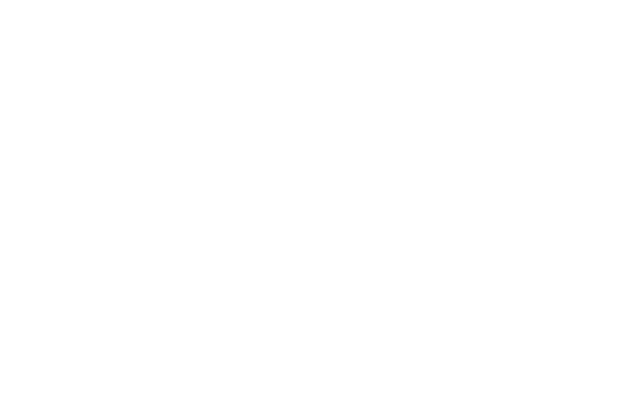
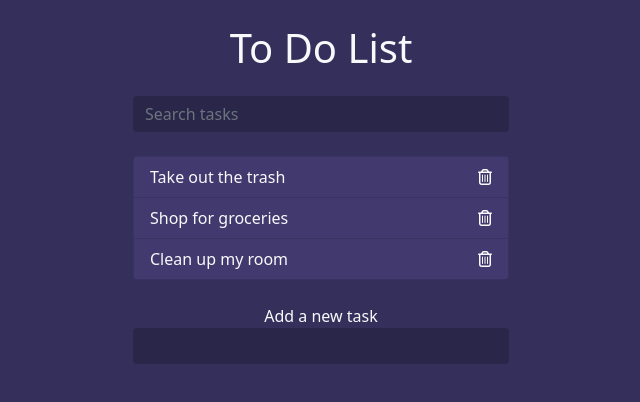
Before and after one commit to jcmestti/to-do-list-app, a plain HTML site: page index.html in a window 1280 px wide. Shown: the whole page, without its empty margins (319-959 px from the left). Drawn offline with nearby package versions, Linux system fonts and the light colour scheme.

Commit message:
To do list final main structure

```diff
--- a/index.html
+++ b/index.html
@@ -3,9 +3,43 @@
     <meta charset="UTF-8">
     <meta http-equiv="X-UA-Compatible" content="IE=edge">
     <meta name="viewport" content="width=device-width, initial-scale=1.0">
+    <script src="https://kit.fontawesome.com/8e5dccd4ff.js" crossorigin="anonymous"></script>
+    <link href="https://cdn.jsdelivr.net/npm/bootstrap@5.1.3/dist/css/bootstrap.min.css" rel="stylesheet" integrity="sha384-1BmE4kWBq78iYhFldvKuhfTAU6auU8tT94WrHftjDbrCEXSU1oBoqyl2QvZ6jIW3" crossorigin="anonymous"><link href="https://cdn.jsdelivr.net/npm/bootstrap@5.1.3/dist/css/bootstrap.min.css" rel="stylesheet" integrity="sha384-1BmE4kWBq78iYhFldvKuhfTAU6auU8tT94WrHftjDbrCEXSU1oBoqyl2QvZ6jIW3" crossorigin="anonymous">
+    <link rel="stylesheet" href="styles.css">
     <title>To Do List</title>
 </head>
 <body>
 
+    <div class="container">
+        <header class="text-center text-light my-4">
+            <h1 class="mb-4">To Do List</h1>
+            <form class="search">
+                <input class="form-control m-auto" type="text" name="search" placeholder="Search tasks">
+            </form>
+        </header>
+
+        <ul class="list-group todos mx-auto">
+            <li class="list-group-item d-flex justify-content-between align-items-center text-light">
+                <span>Take out the trash</span>
+                <i class="far fa-trash-alt delete"></i>
+            </li>
+            <li class="list-group-item d-flex justify-content-between align-items-center text-light">
+                <span>Shop for groceries</span>
+                <i class="far fa-trash-alt delete"></i>
+            </li>
+            <li class="list-group-item d-flex justify-content-between align-items-center text-light">
+                <span>Clean up my room</span>
+                <i class="far fa-trash-alt delete"></i>
+            </li>
+        </ul>
+
+        <form class="add text-center my-4">
+            <label class="text-light">Add a new task</label>
+            <input class="form-control m-auto" type="text" name="add">
+        </form>
+
+    </div>
+
+    <script src="app.js"></script>
 </body>
 </html>
--- a/styles.css
+++ b/styles.css
@@ -0,0 +1,23 @@
+body {
+    background: #352f5b;
+}
+
+.container {
+    max-width: 400px;
+}
+
+input[type=text],
+input[type=text]:focus {
+    color: #fff;
+    border: none;
+    background: rgba(0,0,0,0.2);
+    max-width: 400px;
+}
+
+.todos li {
+    background: #423a6f;
+}
+
+.delete {
+    cursor: pointer;
+}
```
